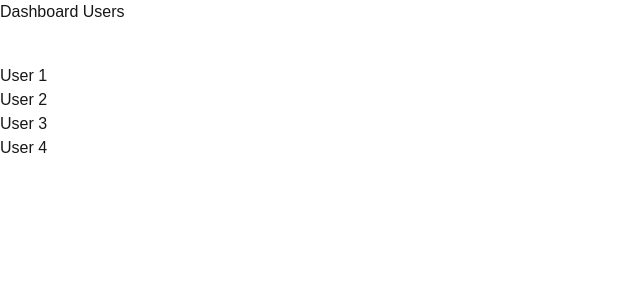
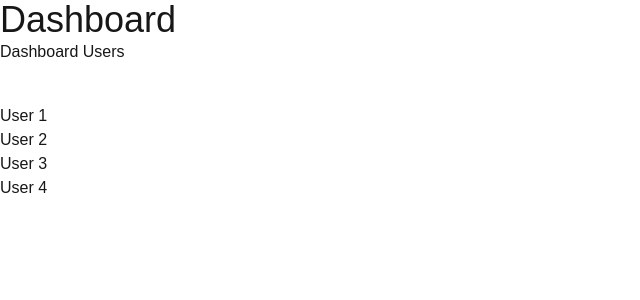
Before and after one commit to user10x/ycombinator, a Next.js app: page /dashboard/users in a window 1280 px wide. Shown: the top 300 px of the page, without its empty margins (0-640 px from the left). Built offline with nearby package versions, Linux system fonts and the light colour scheme.

Commit message:
add new dashboard layout

```diff
--- /dev/null
+++ b/app/dashboard/layout.tsx
@@ -0,0 +1,11 @@
+import React from "react";
+const Layout = ({ children }:{ children: React.ReactNode}) => {
+    return (
+        <div>
+            <h1 className='text-4xl'> Dashboard </h1>
+            {children}
+        </div>
+    )
+}
+
+export default Layout;
```
